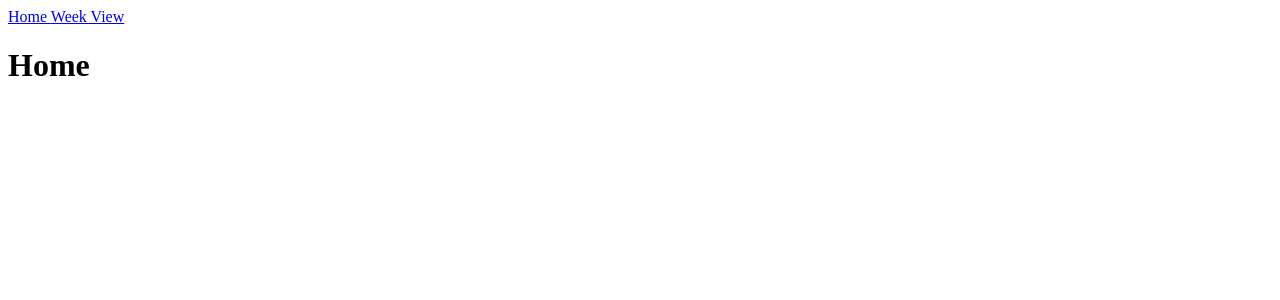
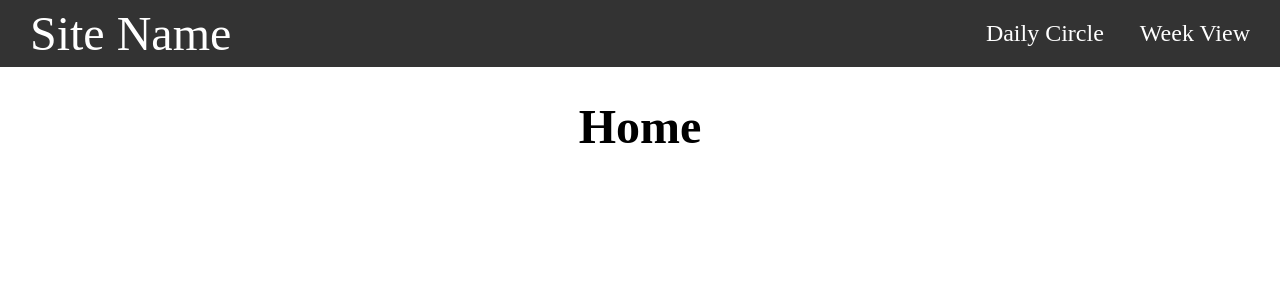
Before and after one commit to peterqlin/energy-tracker, a React app: page / in a window 1280 px wide. Shown: the top 300 px of the page. Built offline with nearby package versions, Linux system fonts and the light colour scheme.

Commit message:
Added styling and updated some routes

```diff
--- a/src/App.js
+++ b/src/App.js
@@ -1,11 +1,26 @@
 import React from 'react';
+import { Route, Routes } from 'react-router-dom';
+import Home from './components/Home';
+import Navbar from './components/Navbar';
+import Dayview from './components/Dayview';
+import Weekview from './components/Weekview';
 import './App.css';
-import Home from './Components/Home';
+import './styles/styles.css'
+
 
 const App = () => {
-  return <div className='App'>
-    <Home />
-  </div>;
+  return (
+    <>
+      <Navbar />
+      <div className='container'>
+        <Routes>
+          <Route path='/' element={<Home />} />
+          <Route path='/dayview' element={<Dayview />} />
+          <Route path='/weekview' element={<Weekview />} />
+        </Routes>
+      </div>
+    </>
+  )
 }
 
 export default App;
--- /dev/null
+++ b/src/Components/Dayview.js
@@ -0,0 +1,12 @@
+import React from 'react'
+import Navbar from './Navbar'
+
+const Dayview = () => {
+  return (
+    <div className='dayview-container'>
+      <h1>Day View</h1>
+    </div>
+  )
+}
+
+export default Dayview
--- a/src/Components/Home.js
+++ b/src/Components/Home.js
@@ -4,7 +4,6 @@ import Navbar from './Navbar';
 const Home = () => {
   return (
     <div className='home-container'>
-      <Navbar />
       <h1>Home</h1>
     </div>
   );
--- a/src/Components/Navbar.js
+++ b/src/Components/Navbar.js
@@ -3,11 +3,16 @@ import { Link } from 'react-router-dom';
 
 const Navbar = () => {
   return (
-    <nav>
-      <div className='navbar-links-container'>
-        <Link to='/'>Home </Link>
-        <Link to='/weekview'>Week View </Link>
-      </div>
+    <nav className='nav'>
+      <Link to='/' className='site-title'>Site Name</Link>
+      <ul>
+        <li>
+          <Link to='/dayview'>Daily Circle</Link>
+        </li>
+        <li>
+          <Link to='/weekview'>Week View</Link>
+        </li>
+      </ul>
     </nav>
   );
 };
--- a/src/Components/Weekview.js
+++ b/src/Components/Weekview.js
@@ -4,7 +4,6 @@ import Navbar from './Navbar'
 const Weekview = () => {
   return (
     <div className='weekview-container'>
-      <Navbar />
       <h1>Week View</h1>
     </div>
   )
--- a/src/index.js
+++ b/src/index.js
@@ -1,20 +1,33 @@
 import React from 'react';
 import ReactDOM from 'react-dom/client';
 import App from './App'
-import { createBrowserRouter, RouterProvider } from 'react-router-dom';
-import Weekview from './Components/Weekview';
-import Home from './Components/Home';
+import { BrowserRouter } from 'react-router-dom';
+// import { createBrowserRouter, RouterProvider } from 'react-router-dom';
+// import Weekview from './components/Weekview';
+// import Dayview from './components/Dayview';
+// import Home from './components/Home';
 
-const router = createBrowserRouter([
-  {
-    path: '/weekview',
-    element: <Weekview />,
-  },
-  {
-    path: '/',
-    element: <Home />,
-  }
-]);
+// const router = createBrowserRouter([
+//   {
+//     path: '/dayview',
+//     element: <Dayview />
+//   },
+//   {
+//     path: '/weekview',
+//     element: <Weekview />,
+//   },
+//   {
+//     path: '/',
+//     element: <Home />,
+//   }
+// ]);
 
 const root = ReactDOM.createRoot(document.getElementById('root'));
-root.render(<RouterProvider router={router} />);
+// root.render(<RouterProvider router={router} />);
+root.render(
+  <React.StrictMode>
+    <BrowserRouter>
+      <App />
+    </BrowserRouter>
+  </React.StrictMode>
+)
--- /dev/null
+++ b/src/styles/styles.css
@@ -0,0 +1,55 @@
+* {
+  box-sizing: border-box;
+}
+
+html {
+  font-size: 1.5rem;
+}
+
+body {
+  margin: 0;
+}
+
+.container {
+  margin: 1rem;
+  text-align: center;
+}
+
+.nav {
+  background-color: #333;
+  color: white;
+  display: flex;
+  justify-content: space-between;
+  align-items: stretch;
+  gap: 2rem;
+  padding: 0 1rem;
+}
+
+.site-title {
+  font-size: 2rem;
+}
+
+.nav ul {
+  padding: 0;
+  margin: 0;
+  list-style: none;
+  display: flex;
+  gap: 1rem;
+}
+
+.nav a {
+  color: inherit;
+  text-decoration: none;
+  height: 100%;
+  display: flex;
+  align-items: center;
+  padding: .25rem;
+}
+
+.nav li.active {
+  background-color: #333;
+}
+
+nav li:hover {
+  background-color: #555;
+}
```
